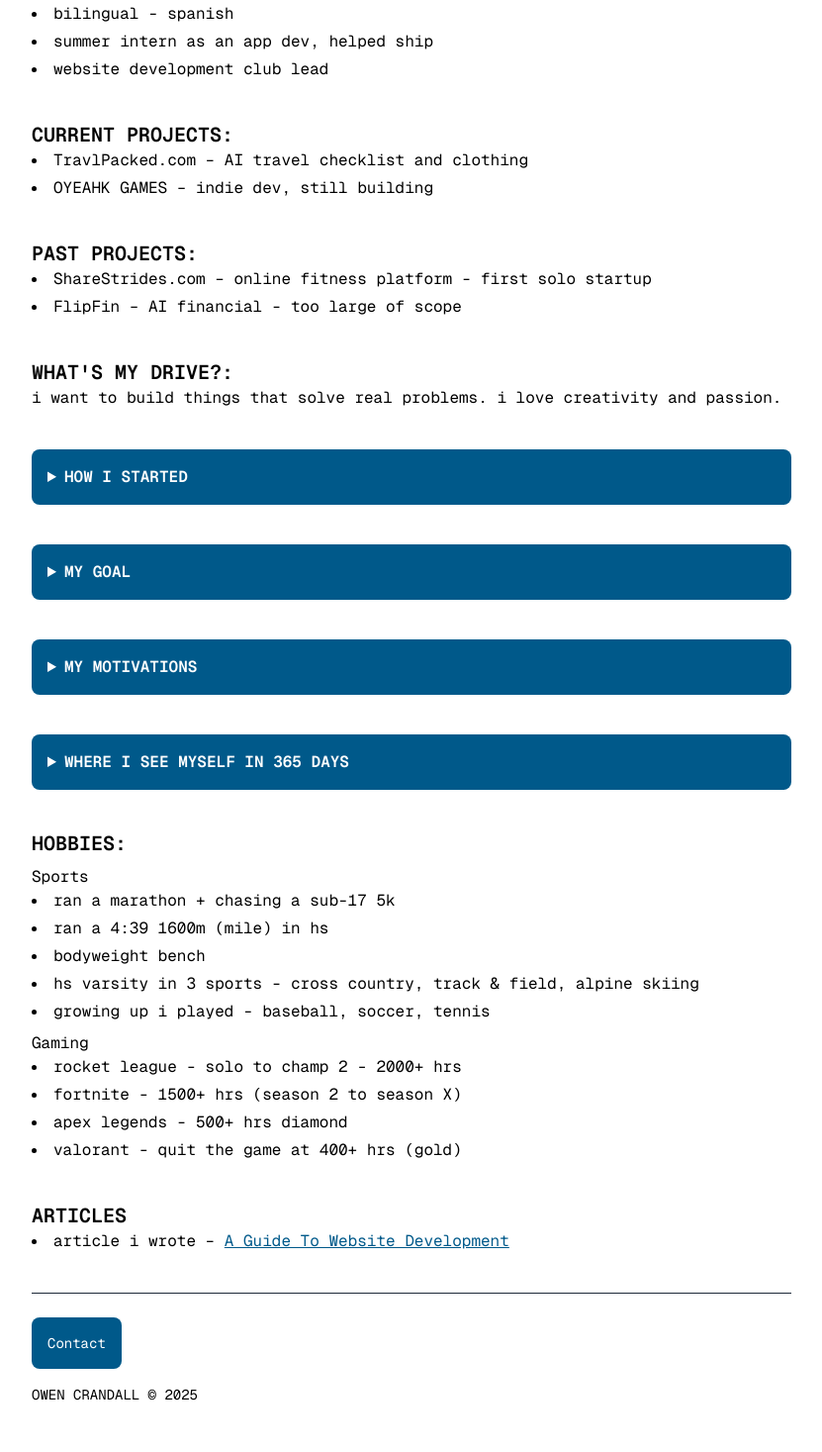
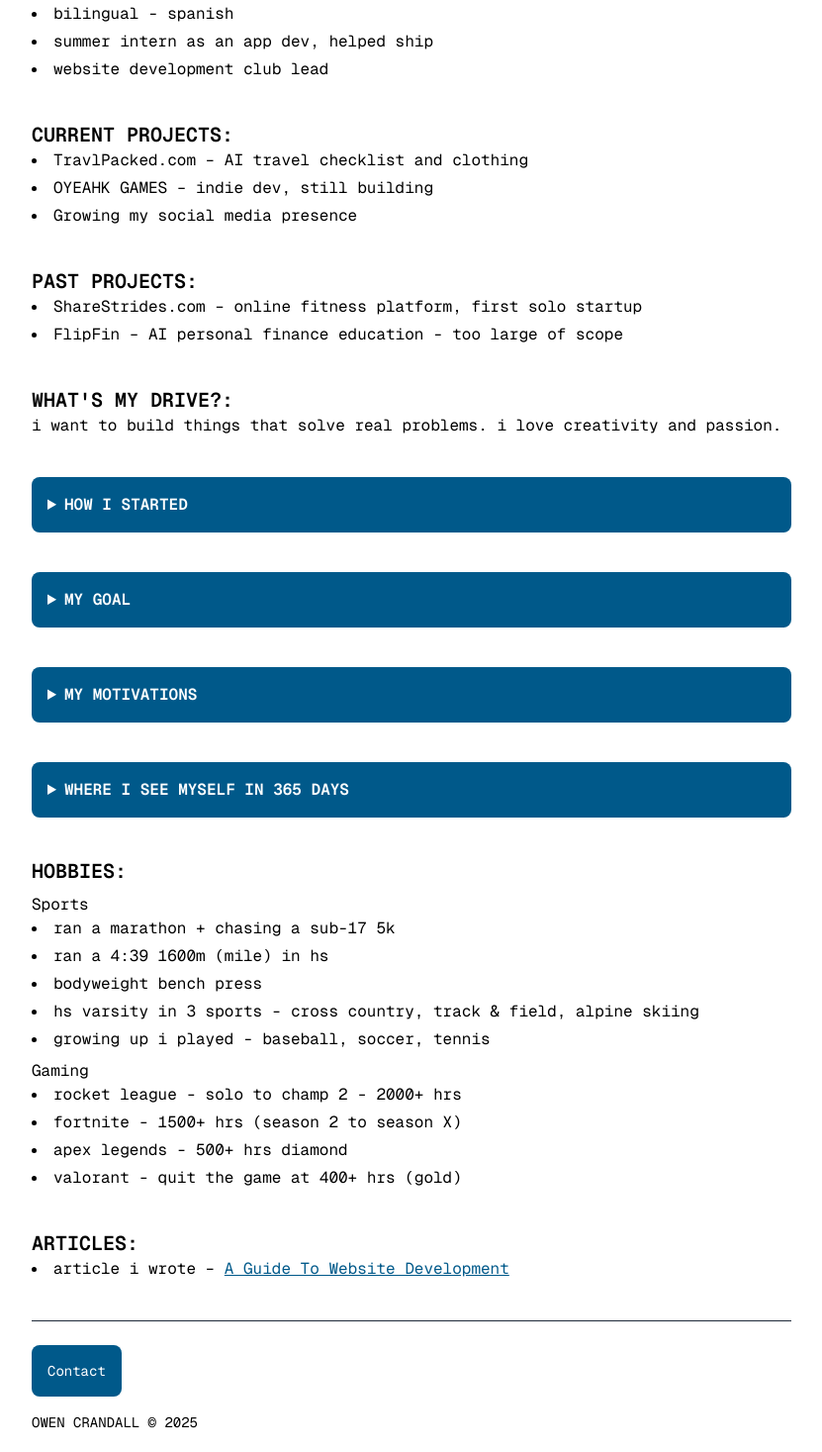
Before and after one commit to owenomc/owencrandall, a Next.js app: page / in a window 1280 px wide. Shown: the part 362-1829 px from the top of the page at 99% size, without its empty margins (224-1055 px from the left). Built offline with nearby package versions, Linux system fonts and the light colour scheme.

Commit message:
minor text erros

```diff
--- a/app/page.tsx
+++ b/app/page.tsx
@@ -37,6 +37,7 @@ export default function PortfolioPage() {
           <ul className="list-disc list-inside text-black space-y-1">
             <li>TravlPacked.com – AI travel checklist and clothing</li>
             <li>OYEAHK GAMES – indie dev, still building</li>
+            <li>Growing my social media presence</li>
           </ul>
         </section>
 
@@ -44,9 +45,9 @@ export default function PortfolioPage() {
           <h2 className="text-xl font-semibold">PAST PROJECTS:</h2>
           <ul className="list-disc list-inside text-black space-y-1">
             <li>
-              ShareStrides.com – online fitness platform - first solo startup
+              ShareStrides.com – online fitness platform, first solo startup
             </li>
-            <li>FlipFin – AI financial - too large of scope</li>
+            <li>FlipFin – AI personal finance education - too large of scope</li>
           </ul>
         </section>
 
@@ -107,7 +108,7 @@ export default function PortfolioPage() {
             Sports
             <li>ran a marathon + chasing a sub-17 5k</li>
             <li>ran a 4:39 1600m (mile) in hs </li>
-            <li>bodyweight bench</li>
+            <li>bodyweight bench press</li>
             <li>
               hs varsity in 3 sports - cross country, track & field, alpine skiing
             </li>
@@ -123,7 +124,7 @@ export default function PortfolioPage() {
         </section>
 
         <section>
-          <h2 className="text-xl font-semibold">ARTICLES</h2>
+          <h2 className="text-xl font-semibold">ARTICLES:</h2>
           <ul className="list-disc list-inside text-black space-y-1">
             <li>
               article i wrote –{" "}
```
